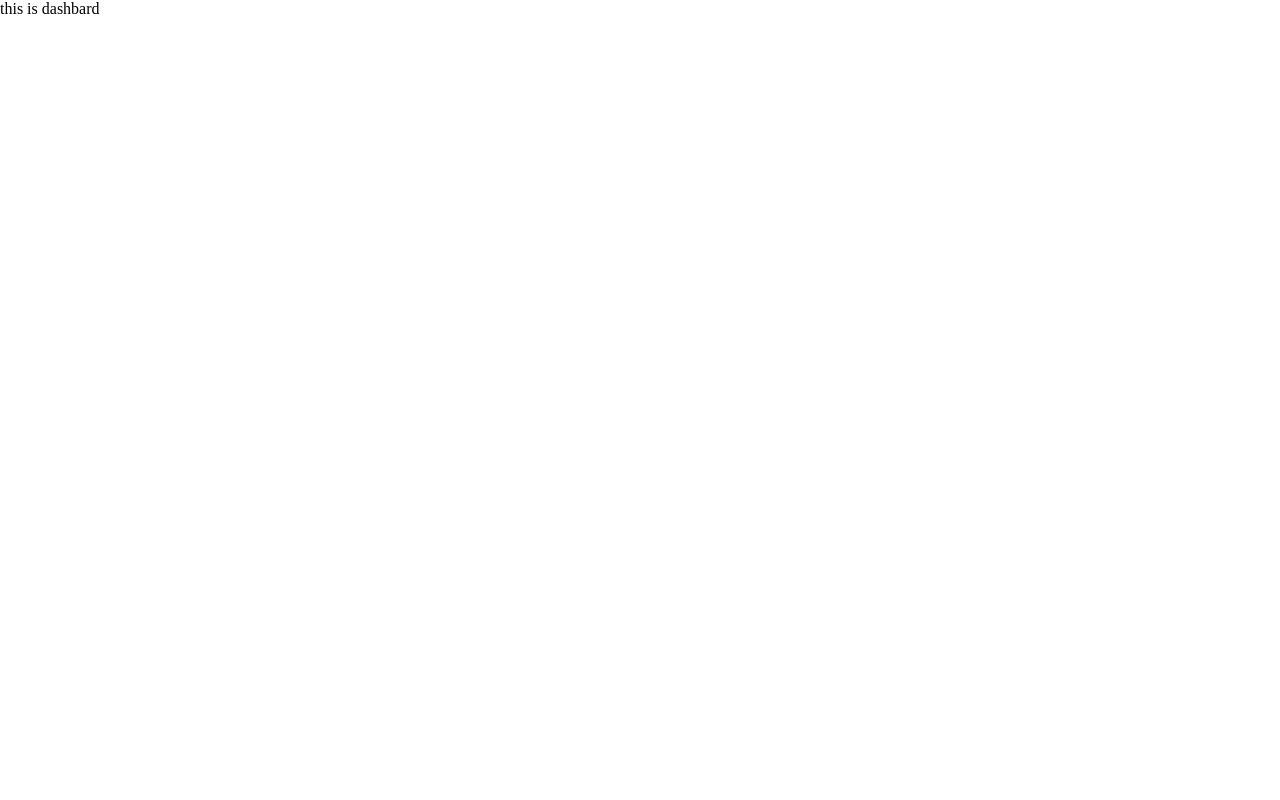
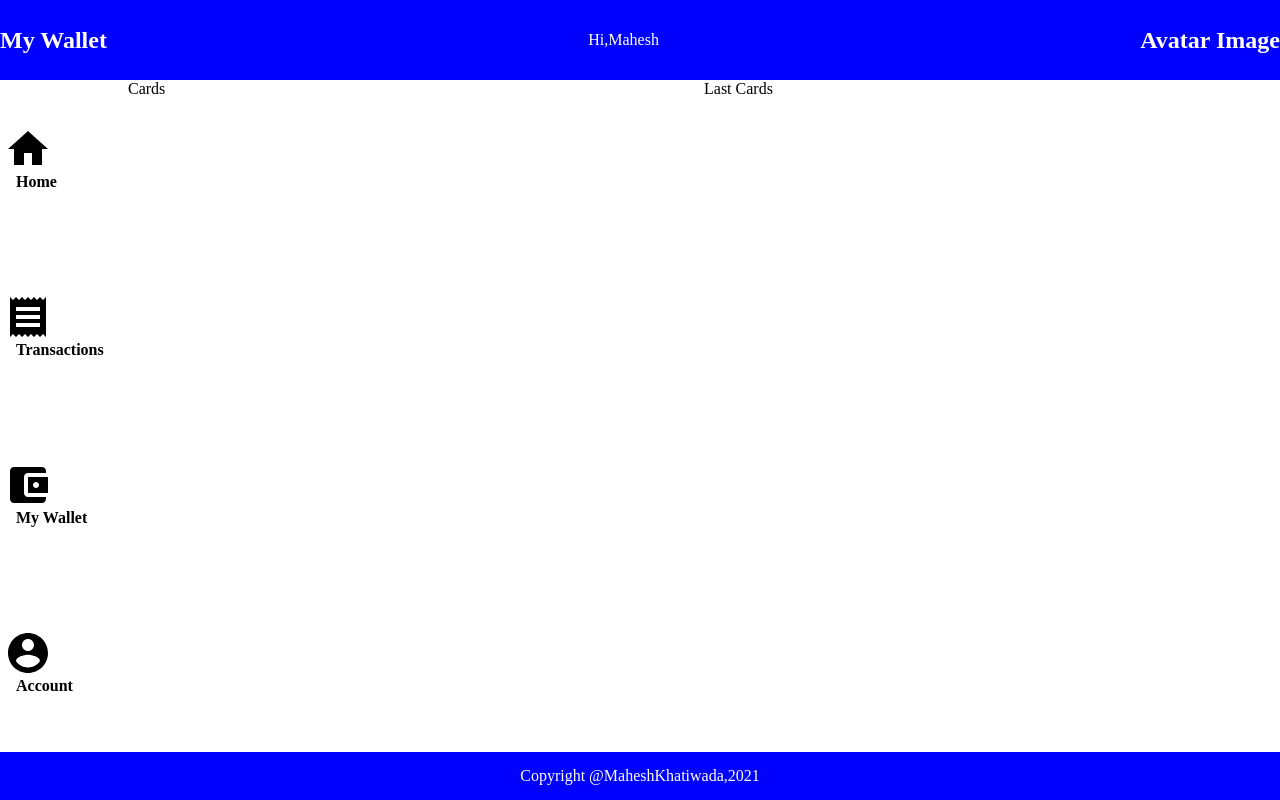
Before and after one commit to MaheshKhatiwada/silk_innovation_maheshkhatiwada, a React (Create React App) app: page /dashboard in a window 1280 px wide. Built offline with nearby package versions, Linux system fonts and the light colour scheme.

Commit message:
got token

```diff
--- a/src/App.js
+++ b/src/App.js
@@ -1,6 +1,6 @@
-import { Dashboard } from './components/Dashboard';
+import  Dashboard  from './components/Dashboard';
 import React from 'react'
-import { BrowserRouter,Switch,Route } from 'react-router-dom'
+import { BrowserRouter,Route } from 'react-router-dom'
 
 import Login from './components/Login'
 
--- a/src/components/Dashboard.js
+++ b/src/components/Dashboard.js
@@ -1,9 +1,47 @@
-import React from 'react'
+import React from "react";
+import "../css/dashboard.css";
+import HomeIcon from "@material-ui/icons/Home";
+import ReceiptIcon from "@material-ui/icons/Receipt";
+import AccountBalanceWalletIcon from "@material-ui/icons/AccountBalanceWallet";
+import AccountCircleIcon from "@material-ui/icons/AccountCircle";
 
-export function Dashboard() {
-    return (
-        <div className="dashboard">
-            this is dashbard
+function Dashboard() {
+  return (
+    <div className="dashboard">
+      <div className="title">
+        <div className="title_name">
+          <h2>My Wallet</h2>
         </div>
-    )
+        <div className="user_name">Hi,Mahesh</div>
+        <div className="avatar">
+          <h2>Avatar Image</h2>
+        </div>
+      </div>
+      <div className="main">
+        <div className="sidebar">
+          <div className="sidebar_icon">
+            <HomeIcon className="icon" />
+            <h4>Home</h4>
+          </div>
+          <div className="sidebar_icon">
+            <ReceiptIcon className="icon"  />
+            <h4>Transactions</h4>
+          </div>
+          <div className="sidebar_icon">
+            <AccountBalanceWalletIcon  className="icon" />
+            <h4>My Wallet</h4>
+          </div>
+          <div className="sidebar_icon">
+            <AccountCircleIcon className="icon"  />
+            <h4>Account</h4>
+          </div>
+        </div>
+        <div className="middle">Cards</div>
+        <div className="end"> Last Cards</div>
+      </div>
+      <div className="footer">Copyright @MaheshKhatiwada,2021</div>
+    </div>
+  );
 }
+
+export default Dashboard;
--- a/src/components/Login.js
+++ b/src/components/Login.js
@@ -13,7 +13,8 @@ function Login(props) {
     showPassword: false,
   });
 
-  const [errors, setErrors] = useState([])
+  const [errors, setErrors] = useState([]);
+  const [info,setInfo]=useState([]);
 
   const handleChange = (e) => {
     setUser({ ...user, [e.target.name]: e.target.value });
@@ -21,57 +22,67 @@ function Login(props) {
   const handleShowPassword = () => {
     setUser({ ...user, showPassword: !user.showPassword });
   };
-  const handleSubmit = async (e) => {
+
+  const handleSubmit=async(e)=> {
     e.preventDefault();
     console.log(user);
     setErrors([]);
 
     const payload = {};
-    if(
-        /^((984)|(986)|(975)|(974)|(982)|(981)|(972)|(988)|(985))\d{7}$/.test(user.firstInput)
-    ){
-        payload.mobile_no = user.firstInput
-    } else if(/^(([^<>()[\]\\.,;:\s@"]+(\.[^<>()[\]\\.,;:\s@"]+)*)|(".+"))@((\[[0-9]{1,3}\.[0-9]{1,3}\.[0-9]{1,3}\.[0-9]{1,3}\])|(([a-zA-Z\-0-9]+\.)+[a-zA-Z]{2,}))$/.test(user.firstInput)) {
+    if (
+      /^((984)|(986)|(975)|(974)|(982)|(981)|(972)|(988)|(985))\d{7}$/.test(
+        user.firstInput
+      )
+    ) {
+      payload.mobile_no = user.firstInput;
+    } else if (
+      /^(([^<>()[\]\\.,;:\s@"]+(\.[^<>()[\]\\.,;:\s@"]+)*)|(".+"))@((\[[0-9]{1,3}\.[0-9]{1,3}\.[0-9]{1,3}\.[0-9]{1,3}\])|(([a-zA-Z\-0-9]+\.)+[a-zA-Z]{2,}))$/.test(
+        user.firstInput
+      )
+    ) {
       payload.email = user.firstInput;
     } else {
-        setErrors(['Invalid mobile_no or email']);
+      setErrors(["Invalid mobile_no or email"]);
       return;
     }
 
-    if(/^\d{4}/.test(user.secondInput)){
+    if (/^\d{4}/.test(user.secondInput)) {
       payload.pin = user.secondInput;
-    } else  {
+    } else {
       payload.password = user.secondInput;
     }
 
     console.log(payload);
 
-
     try {
-      const {data} = await axios.post(url, payload, {
+      const { data } =  await axios.post(url, payload, {
         headers: { "App-Authorizer": "647061697361" },
       });
+      setInfo({...info,data});
+     // console.log(localStorage.setItem('token',data.access_token));
+     console.log(data.access_token);//gives token
+      // console.log(info.data.user); gives user
 
-     props.history.push('/dashboard');
+      //props.history.push("/dashboard");
 
-    //   console.log(data);
     } catch (error) {
       //console.error(error.response.data.message);
       const errorMsg = error.response.data.message;
-      if(errorMsg){
+      if (errorMsg) {
         setErrors([errorMsg]);
       } else {
         setErrors(["Something went wrong"]);
       }
+      // }
+      console.error(error);
+    };
   }
-  };
     //console.log(errors);
     return (
       <div className="login">
         <h3>Login Form</h3>
 
         <div className="form">
-
           <form onSubmit={handleSubmit}>
             <div className="formInput">
               <input
@@ -100,13 +111,17 @@ function Login(props) {
             <button type="submit">Sign In</button>
           </form>
         </div>
-      <div  >
-              {errors.map(err=> {
-                  return <div className='error'>{err}</div>
+        <div>
+          {errors.map((err, idx) => {
+            return (
+              <div key={idx} className="error">
+                {err}
+              </div>
+            );
           })}
         </div>
       </div>
     );
-}
+  };
 
 export default Login;
--- a/src/css/dashboard.css
+++ b/src/css/dashboard.css
@@ -0,0 +1,39 @@
+.dashboard{
+    display: grid;
+    height: 100vh;
+    grid-template-rows:5rem 1fr 3rem;
+}
+
+.title{
+    display: flex;
+    justify-content: space-between;
+    align-items: center;
+    background-color: blue;
+    color:white;
+}
+.footer{
+    display: flex;
+    justify-content: center;
+    align-items: center;
+    background-color: blue;
+    color:white;
+}
+.main{
+    display: grid;
+    height: 100%;
+    grid-template-columns: 8rem 1fr 1fr;
+}
+.sidebar{
+    display: flex;
+    flex-direction: column;
+    justify-content: space-around;
+    margin-left: 1rem;
+
+}
+.icon{
+    transform: scale(2);
+}
+
+h4{
+    margin-top: 0.5rem;
+}
--- a/src/index.js
+++ b/src/index.js
@@ -1,6 +1,6 @@
-
-import reactDom from 'react-dom';
+import React from 'react';
+import ReactDom from 'react-dom';
 import './css/index.css';
 import App from './App';
 
-reactDom.render(<App/>,document.getElementById('root'));
+ReactDom.render(<App/>,document.getElementById('root'));
```
Lines whose indentation alone changed are shown as unchanged.
